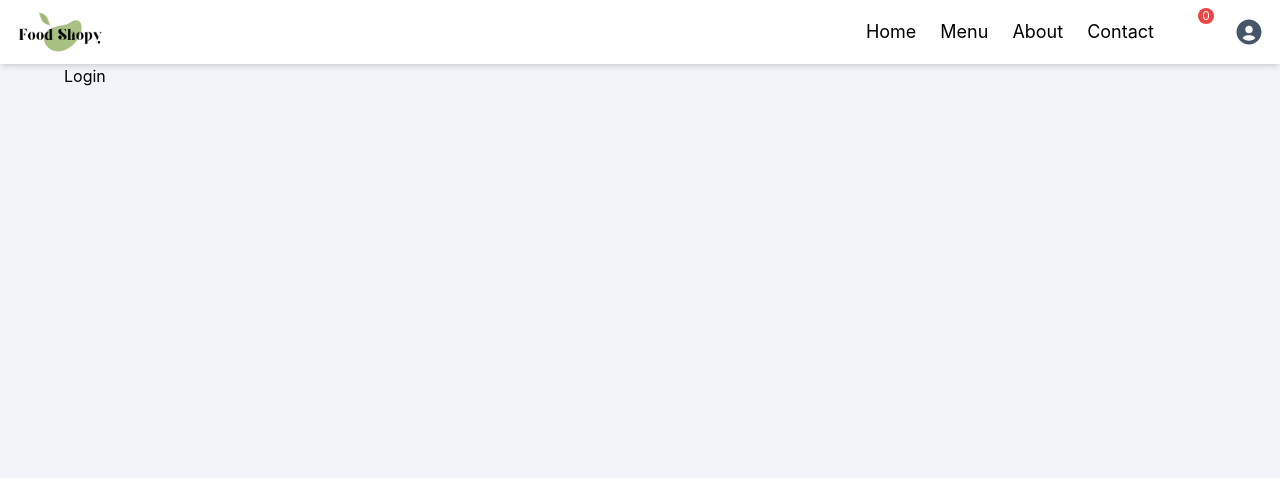
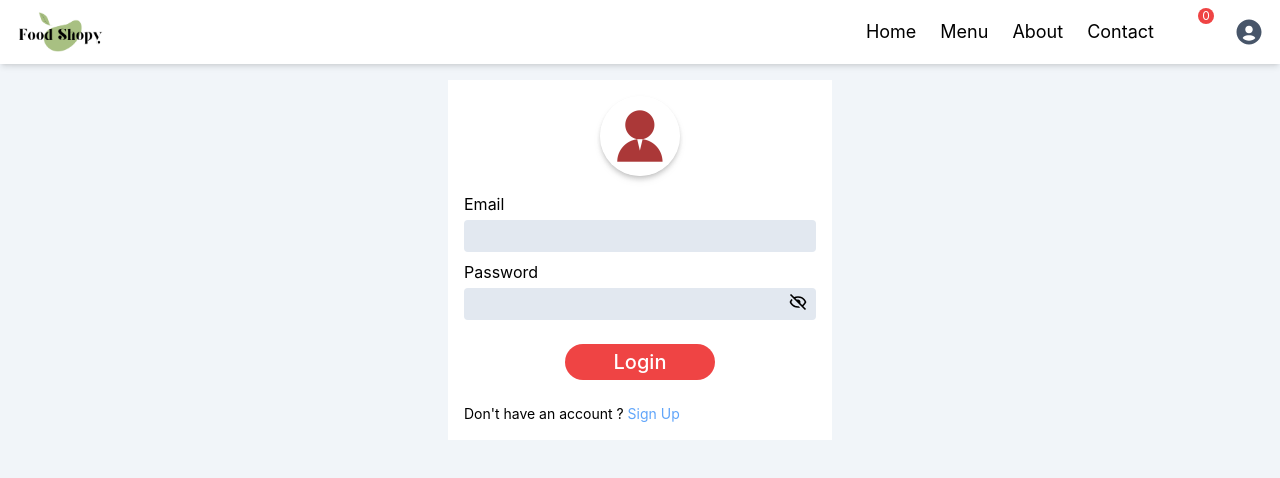
Before and after one commit to AjmalshaSalim/Food-Shopy, a React (Create React App) app in the folder frontend/: page /login in a window 1280 px wide. Shown: the top 478 px of the page. Built offline with nearby package versions, Linux system fonts and the light colour scheme; some icons are missing.

Commit message:
login-img

```diff
--- a/frontend/package.json
+++ b/frontend/package.json
@@ -14,7 +14,7 @@
     "web-vitals": "^2.1.4"
   },
   "scripts": {
-    "start": "react-scripts start",
+    "start": "set PORT=5000 && react-scripts start",
     "build": "react-scripts build",
     "test": "react-scripts test",
     "eject": "react-scripts eject"
--- a/frontend/src/pages/Login.js
+++ b/frontend/src/pages/Login.js
@@ -1,8 +1,95 @@
 import React from 'react'
+import { useState} from "react";
+import { BiShow } from "react-icons/bi";
+import { BiHide } from "react-icons/bi";
+import { Link} from 'react-router-dom';
+import loginSignupImage from "../assets/login-animation.gif";
 
 function Login() {
+    const [showPassword, setShowPassword] = useState(false);
+    const [data, setData] = useState({
+      firstName: "",
+      LastName: "",
+      email: "",
+      password: "",
+      confirmPassword: "",
+    });
+  console.log(data);
+    const handleShowPassword = () => {
+      setShowPassword((prev) => !prev);
+    };
+    const handleChange = (e) => {
+      const { name, value } = e.target;
+      setData((prev) => {
+        return {
+          ...prev,
+          [name]: value,
+        };
+      });
+    };
+
+    const handleSubmit=(e)=>{
+  e.preventDefault()
+  const {email,password}=data
+  if(email&&password){
+  alert("Registed Successfully")
+  }else{
+    alert("Please enter required fields")
+  }
+    }
   return (
-    <div>Login</div>
+    <div className="p-3 md:p-4">
+      <div className="w-full max-w-sm bg-white m-auto flex flex-col p-4">
+        {/* <h1 className='text-center text-2xl font-bold'>Signup</h1> */}
+        <div className="w-20 overflow-hidden rounded-full drop-shadow-md shadow-md m-auto">
+          <img src={loginSignupImage} alt="" className="w-full" />
+        </div>
+        <form action="" className="w-full py-4 flex flex-col" onSubmit={handleSubmit}>
+
+          <label htmlFor="email" className="">
+            Email
+          </label>
+          <input
+            type={"email"}
+            id="email"
+            name="email"
+            className="mt-1 mb-2 w-full bg-slate-200 px-2 py-1 rounded focus-within:outline-blue-300"
+            value={data.email}
+            onChange={handleChange}
+          />
+
+          <label htmlFor="password" className="">
+            Password
+          </label>
+          <div className="flex px-2 py-1 bg-slate-200 rounded mt-1 mb-2 focus-within:outline focus-within:outline-blue-300">
+            <input
+              type={showPassword ? "text" : "password"}
+              id="password"
+              name="password"
+              className="w-full bg-slate-200 border-none outline-none"
+              value={data.password}
+              onChange={handleChange}
+            />
+
+            <span
+              className="flex text-xl cursor-pointer"
+              onClick={handleShowPassword}
+            >
+              {showPassword ? <BiShow /> : <BiHide />}
+            </span>
+          </div>
+          <button className="w-full max-w-[150px] m-auto bg-red-500 hover:bg-red-600 cursor-pointer text-white text-xl font-medium text-center pb-1 py-1 rounded-full mt-4">
+            Login
+          </button>
+        </form>
+        <p className="text-left text-sm mt-2">
+          Don't have an account ?{" "}
+          <Link to={"/signup"} className="text-blue-400">
+             Sign Up
+          </Link>
+        </p>
+      </div>
+    </div>
   )
 }
 
--- a/frontend/src/pages/Signup.js
+++ b/frontend/src/pages/Signup.js
@@ -1,10 +1,13 @@
 import React from "react";
-import { useState} from "react";
+import { useState } from "react";
 import { BiShow } from "react-icons/bi";
 import { BiHide } from "react-icons/bi";
-import { Link } from 'react-router-dom';
+import { Link, useNavigate } from "react-router-dom";
 import loginSignupImage from "../assets/login-animation.gif";
+import { imageToBase64 } from "../utility/imageToBase64";
+
 function Signup() {
+  const navigate = useNavigate();
   const [showPassword, setShowPassword] = useState(false);
   const [showConfirmPassword, setShowConfirmPassword] = useState(false);
   const [data, setData] = useState({
@@ -13,8 +16,9 @@
     email: "",
     password: "",
     confirmPassword: "",
+    image: "",
   });
-console.log(data);
+  console.log(data);
   const handleShowConfirmPassword = () => {
     setShowConfirmPassword((prev) => !prev);
   };
@@ -31,28 +35,49 @@
     });
   };
 
-  const handleSubmit=(e)=>{
-e.preventDefault()
-const {firstName,LastName,email,password,confirmPassword}=data
-if(firstName&&LastName&&email&&password&&confirmPassword){
-  if(password===confirmPassword){
-alert("Registed Successfully")
-  }else{
-    alert("Entered password does'nt matching")
+  const handleUploadProfileImage = async(e)=>{
+const data = await imageToBase64(e.target.files[0])
+console.log(data)
+setData((prev)=>{
+return{
+  ...prev,
+  image:data
+}
+})
   }
-}else{
-  alert("Please enter required fields")
-}
-  }
+  const handleSubmit = (e) => {
+    e.preventDefault();
+    const { firstName, LastName, email, password, confirmPassword } = data;
+    if (firstName && LastName && email && password && confirmPassword) {
+      if (password === confirmPassword) {
+        alert("Registed Successfully");
+        navigate("/login");
+      } else {
+        alert("Entered password does'nt matching");
+      }
+    } else {
+      alert("Please enter required fields");
+    }
+  };
 
   return (
     <div className="p-3 md:p-4">
       <div className="w-full max-w-sm bg-white m-auto flex flex-col p-4">
         {/* <h1 className='text-center text-2xl font-bold'>Signup</h1> */}
-        <div className="w-20 overflow-hidden rounded-full drop-shadow-md shadow-md m-auto">
-          <img src={loginSignupImage} alt="" className="w-full" />
+        <div className="w-20 h-20 overflow-hidden rounded-full drop-shadow-md shadow-md m-auto relative">
+          <img src={data.image ? data.image :loginSignupImage} alt="" className="w-full h-full" />
+          <label htmlFor="profileImage">
+            <div className="absolute bottom-0 h-1/3 bg-slate-500 bg-opacity-50 w-full text-center cursor-pointer">
+              <p className="text-sm p-1 text-white">Upload</p>
+            </div>
+            <input type={"file"} id="profileImage" accept="image/*" className="hidden" onChange={handleUploadProfileImage}/>
+          </label>
         </div>
-        <form action="" className="w-full py-4 flex flex-col" onSubmit={handleSubmit}>
+        <form
+          action=""
+          className="w-full py-4 flex flex-col"
+          onSubmit={handleSubmit}
+        >
           <label htmlFor="firstName" className="">
             First Name
           </label>
@@ -129,7 +154,7 @@
               {showConfirmPassword ? <BiShow /> : <BiHide />}
             </span>
           </div>
-          <button className="w-full max-w-[150px] m-auto bg-red-500 hover:bg-red-600 cursor-pointer text-white text-xl font-medium text-center py-1 rounded-full mt-4">
+          <button className="w-full max-w-[150px] m-auto bg-red-500 hover:bg-red-600 cursor-pointer text-white text-xl font-medium text-center pb-1 py-1 rounded-full mt-4">
             Sign Up
           </button>
         </form>
--- /dev/null
+++ b/frontend/src/utility/imageToBase64.js
@@ -0,0 +1,10 @@
+async function imageToBase64(file) {
+  const reader = new FileReader();
+  reader.readAsDataURL(file);
+  const data = new Promise((resolve, reject) => {
+    reader.onload = () => resolve(reader.result);
+    reader.onerror = err => reject(err);
+  });
+  return data
+}
+export { imageToBase64 };
```
